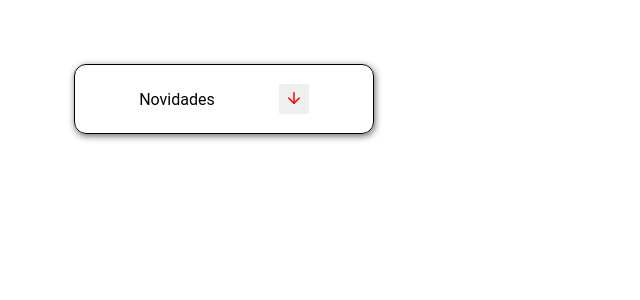
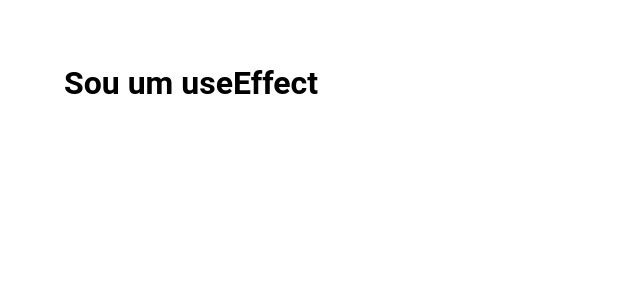
Before and after one commit to annaagabi/react-course, a React (Create React App) app: page / in a window 1280 px wide. Shown: the top 300 px of the page, without its empty margins (0-640 px from the left). Built offline with nearby package versions, Linux system fonts and the light colour scheme.

Commit message:
Feat: chamando o exemplo de useEffect

```diff
--- a/src/App.jsx
+++ b/src/App.jsx
@@ -1,10 +1,18 @@
-import Accordion from "./class/hooks/useState/accordion";
+import Example from "./class/hooks/useEffect/example"
 
 export default function App(){
   return(
-    <Accordion />
+    <Example />
   )
 }
+
+// import Accordion from "./class/hooks/useState/accordion";
+
+// export default function App(){
+//   return(
+//     <Accordion />
+//   )
+// }
 
 // import Count from "./class/hooks/useState/count";
 
```
